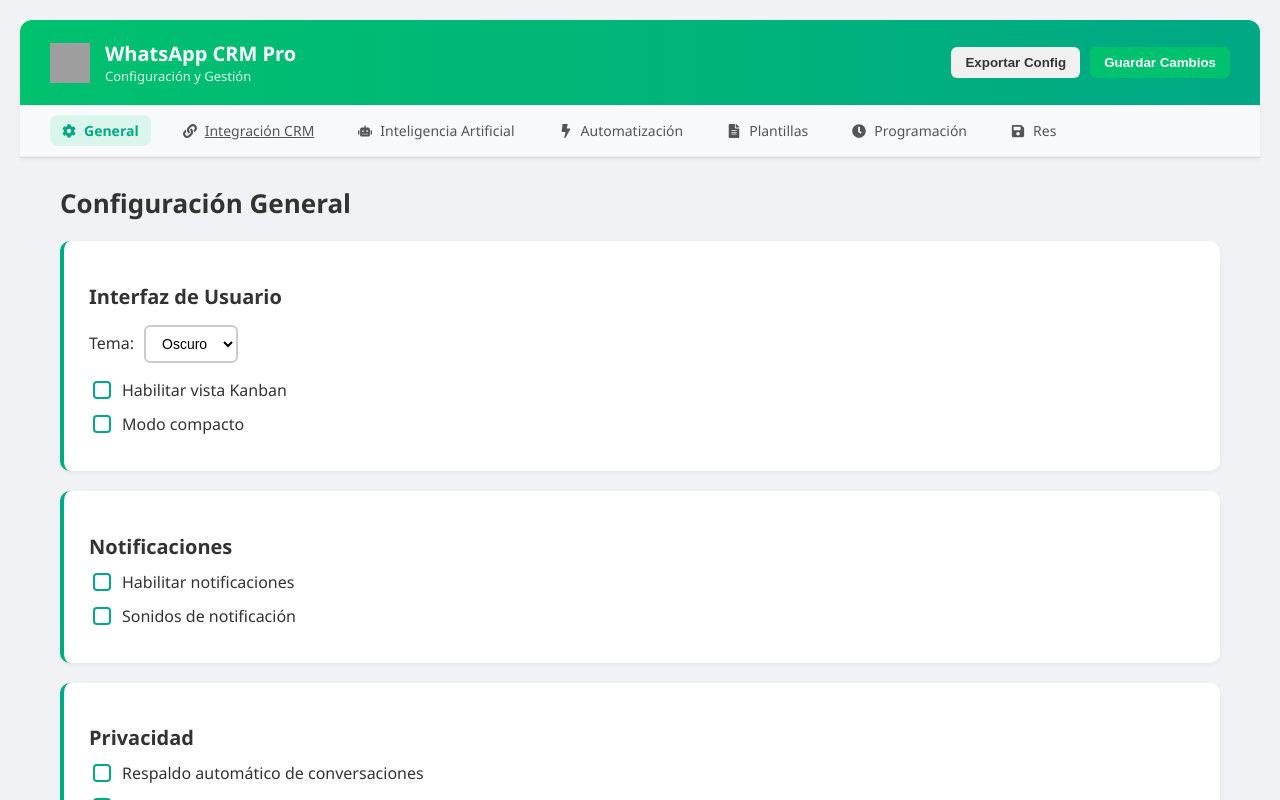
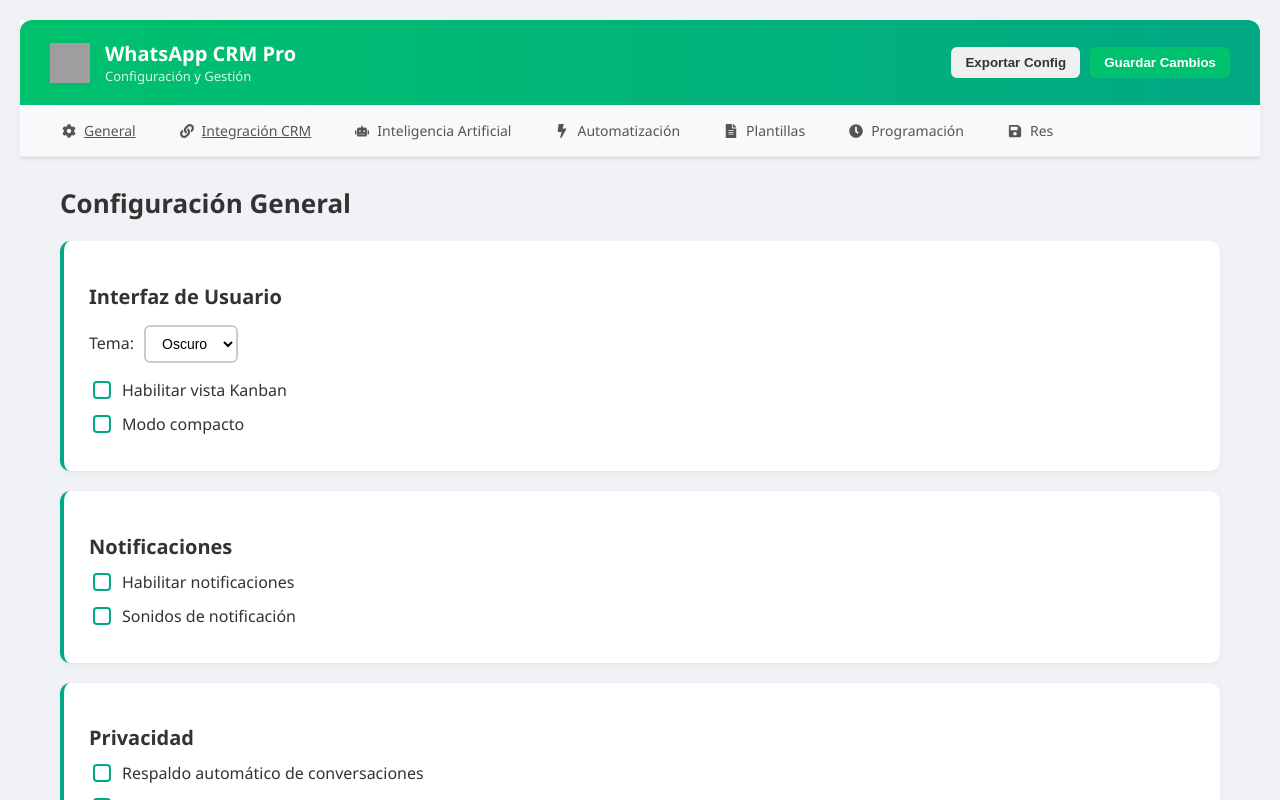
Before and after one commit to Pal099/whatsapp-frontend, a React (Create React App) app: page / in a window 1280 px wide. Built offline with nearby package versions, Linux system fonts and the light colour scheme; no server answers; grey boxes are pictures that could not be loaded.

Commit message:
Agregado whatsapp-frontend navegacion general e integracion

```diff
--- a/src/components/Header.js
+++ b/src/components/Header.js
@@ -22,7 +22,7 @@
       </div>
 
       <div className="nav-tabs">
-        <div className="tab active"><FaCog /> General</div>
+        <Link to="/general" className="tab"><FaCog /> General</Link>
         <Link to="/integracion-crm" className="tab"><FaLink /> Integración CRM</Link>
         <div className="tab"><FaRobot /> Inteligencia Artificial</div>
         <div className="tab"><FaBolt /> Automatización</div>
```
